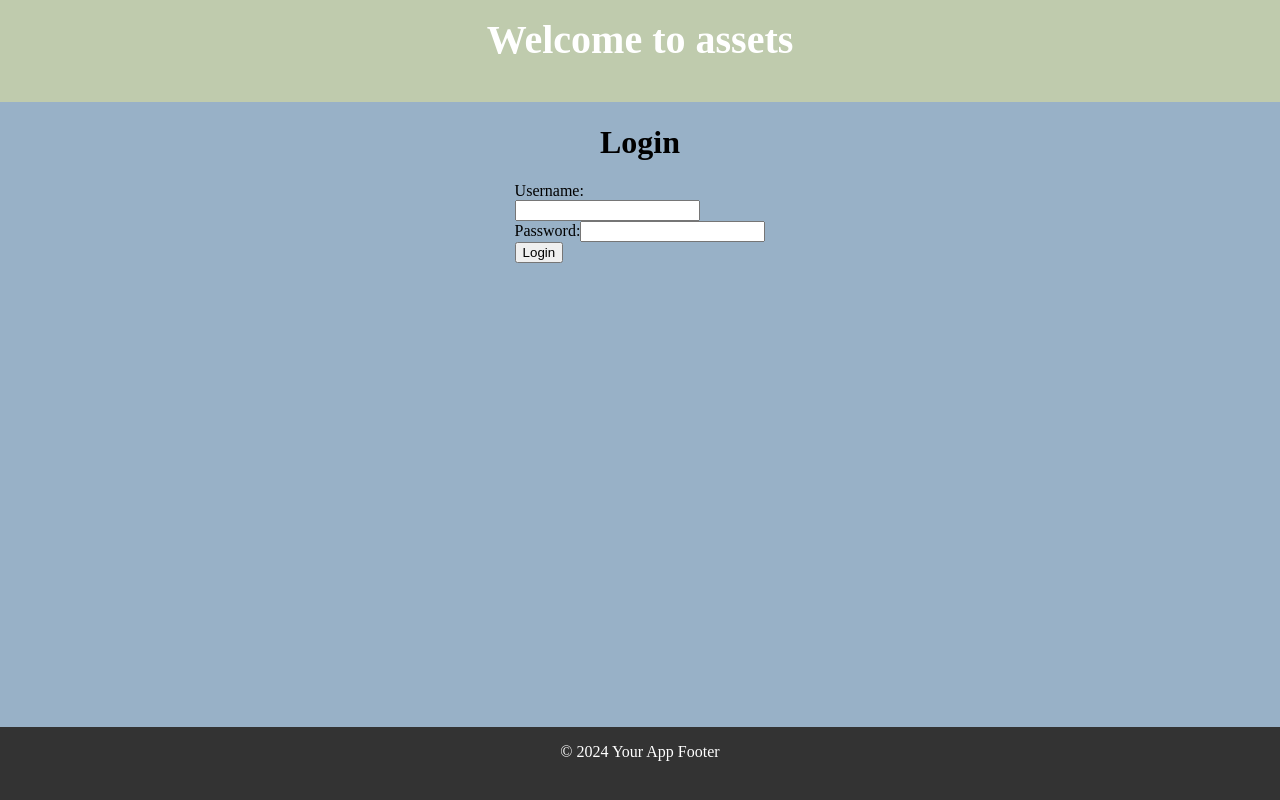
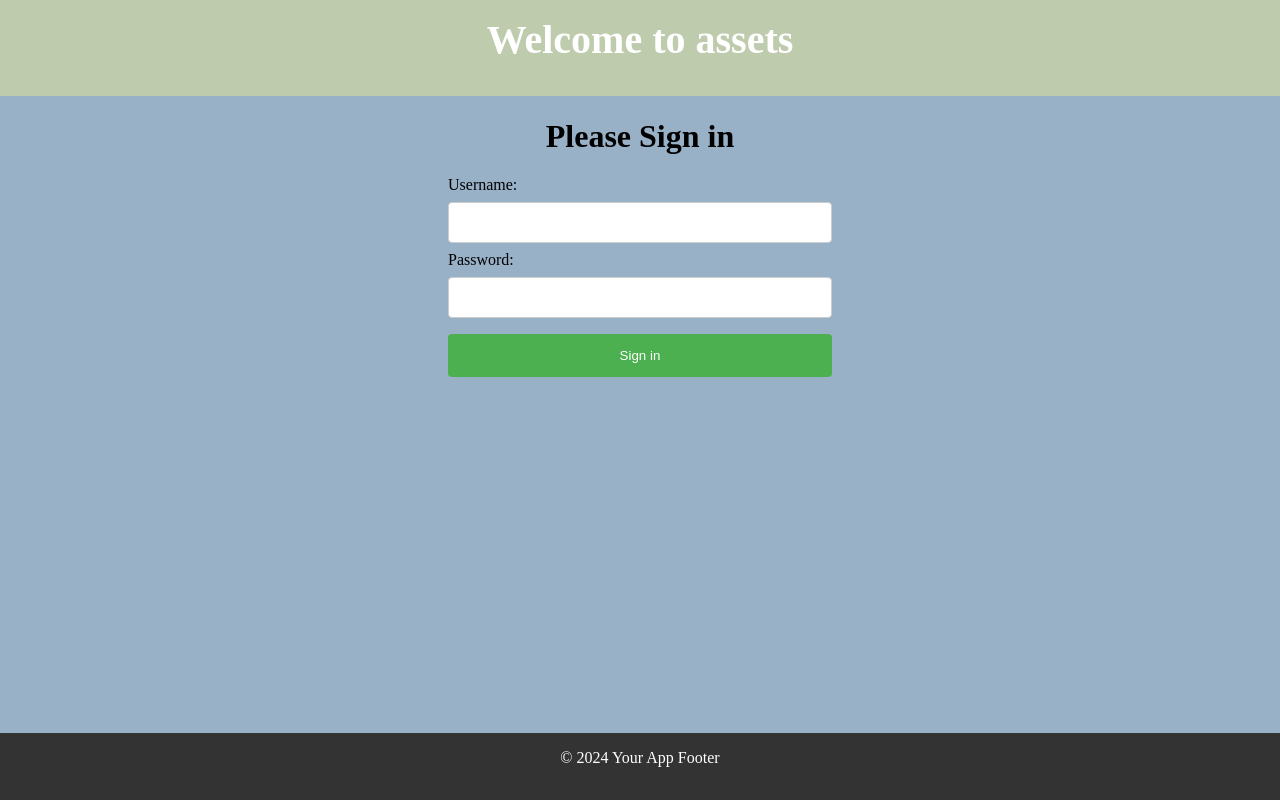
Before and after one commit to mdkhanga/webcomponents, a Next.js app in the folder myassets/: page /signin in a window 1280 px wide. Built offline with nearby package versions, Linux system fonts and the light colour scheme.

Commit message:
refined pages

```diff
--- a/myassets/src/app/signin/page.tsx
+++ b/myassets/src/app/signin/page.tsx
@@ -47,13 +47,13 @@ export default function signin() {
 
 	return (
 			<div className ={styles.signin}>
-			  <h1>Login</h1>
-			  <form onSubmit={handleLogin}>
+			  <h1>Please Sign in</h1>
+			  <form className = {styles.signinform} onSubmit={handleLogin}>
 				<label>
 				  Username:
 				</label>
 				<br/>
-				  <input
+				  <input className={styles.textinput}
 					type="text"
 					value={username}
 					onChange={(e) => setUsername(e.target.value)}
@@ -61,14 +61,17 @@ export default function signin() {
 				<br />
 				<label>
 				  Password:
-				  <input
+				</label>
+				<br/>
+
+				<input className={styles.textinput}
 					type="password"
 					value={password}
 					onChange={(e) => setPassword(e.target.value)}
-				  />
-				</label>
+				/>
+
 				<br />
-				<button type="submit">Login</button>
+				<button className={styles.button} type="submit">Sign in</button>
 				{error && <p style={{ color: 'red' }}>{error}</p>}
 			  </form>
 			</div>
--- a/myassets/src/app/ui/components/menubar.tsx
+++ b/myassets/src/app/ui/components/menubar.tsx
@@ -31,7 +31,7 @@ export default function MenuBar() {
 
 	return (
 		<ul>
-        <li><Link className={styles.active} href="/">Home</Link></li>
+        <li><Link href="/">Home</Link></li>
         <li><Link href="/assets">Assets</Link></li>
         <li><Link href="#contact">Contact</Link></li>
         <li style={{float : 'right'}}><Link href="" onClick={handleSignoff}> Signoff </Link></li>
--- a/myassets/src/app/ui/styles/Signin.module.css
+++ b/myassets/src/app/ui/styles/Signin.module.css
@@ -1,6 +1,32 @@
 .signin {
+	width: 100%;
 	display: flex;
 	flex-direction: column;
   	justify-content: center;
   	align-items: center;
 }
+
+.signinform {
+	flex-grow: 1;
+	width: 30%;
+}
+
+.textinput {
+	width: 100%;
+	padding: 12px 20px;
+ 	 margin: 8px 0;
+  	border: 1px solid #ccc;
+  	border-radius: 4px;
+  	box-sizing: border-box;
+}
+
+.button {
+	width: 100%;
+	background-color: #4CAF50;
+	color: white;
+	padding: 14px 20px;
+	margin: 8px 0;
+	border: none;
+	border-radius: 4px;
+	cursor: pointer;
+  }
```
